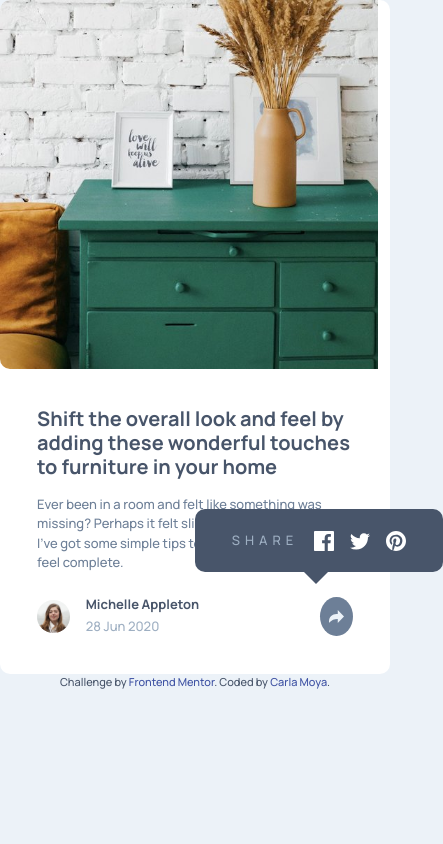
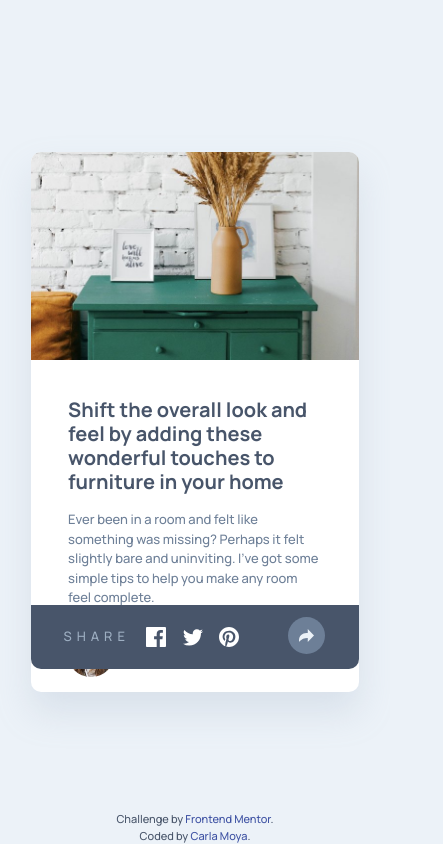
Before and after one commit to carlaamt/article-preview-component-master, a plain HTML site: page index.html in a window 390 px wide. Both pictures are taken after a click on the element 336 px from the left and 616 px from the top of the page. Shown: the whole page, 443 px wide, since content can reach past the window. Drawn offline with nearby package versions, Linux system fonts and the light colour scheme.

Commit message:
practice

```diff
--- a/assets/css/style.css
+++ b/assets/css/style.css
@@ -5,11 +5,15 @@
     --light-grayish-blue: #ecf2f8;
 }
 body{
+    height: 100vh;
     box-sizing: border-box;
     background-color: var(--light-grayish-blue);
     font-family: 'Manrope', sans-serif;
     font-size: 13px;
     color: var(--very-dark-grayish-blue);
+    display: flex;
+    flex-direction: column;
+    justify-content: center;
 }
 h1{
     font-size: 20px;
@@ -30,6 +34,7 @@ a{
     max-width: 731px;
     background-color: white;
     border-radius: 10px;
+    box-shadow: 0px 20px 35px #9eafc240;
 }
 .container-img{
     width: 100%;
@@ -55,12 +60,13 @@ a{
 }
 .share-icon{
     background-color: var(--light-grayish-blue);
-    padding: 13px 0px;
+    padding: 10px 0;
     border-radius: 50%;
     cursor: pointer;
     display: flex;
     justify-content: center;
     transition: all .3s ease-in-out;
+    width: 50%;
 }
 .container-share-section{
     position: relative;
@@ -72,7 +78,7 @@ a{
     opacity: 0;
     position: absolute;
     bottom: 0;
-    right: -275%;
+    right: -125%;
     display: flex;
     justify-content: space-between;
     align-items: center;
@@ -80,7 +86,7 @@ a{
     padding: 21px 37px;
     border-radius: 10px;
     width: 248px;
-    transition: all .3s ease-in-out;
+    transition: all .5s ease-in-out;
     z-index: -1;
 }
 .social-media::after{
@@ -103,6 +109,9 @@ a{
 .attribution{
     font-size: 11px;
     text-align: center;
+    position: absolute;
+    width: 100%;
+    bottom: 0;
 }
 .attribution a{
     color: hsl(228, 45%, 44%);
@@ -118,3 +127,40 @@ a{
     opacity: 1!important;
     z-index: unset;
 }
+.social-media-opacity svg path:hover{
+    fill: var(--grayish-blue);
+    transition: all .2s ease-in-out;
+}
+
+@media (max-width: 991px){
+    .box{
+        max-width: 328px;
+    }
+    .container-img{
+        height: 13rem;
+        border-radius: 10px 10px 0 0;
+    }
+    .container-img img{
+        width: 100%;
+        height: 122%;
+    }
+    .container-info {
+        padding: 38px 25px 15px;
+    }
+    .share-icon{
+        position: absolute;
+        width: 80%;
+        padding: 12px 0;
+        top: -37px;
+    }
+    .social-media{
+        bottom: -15px;
+        right: -55%;
+        padding: 22px 120px 22px 32px;
+        border-radius: 0 0 10px 10px;
+        width: 328px;
+    }
+    .social-media::after{
+        display: none;
+    }
+}
--- a/index.html
+++ b/index.html
@@ -12,14 +12,15 @@
   <title>Frontend Mentor | Article preview component</title>
 </head>
 <body>
+  <main>
     <div class="box container-fluid">
       <div class="row">
-      <div class="col-sm-12 col-lg-5 ps-0">
+        <div class="col-12 col-lg-5 px-0">
           <figure class="container-img mb-0">
-          <img src="images/drawers.jpg" alt='imagen de un mueble ver que tiene encima unaa botella de decoración la cual contiene tigro adentro, también hay cuadro que dice "love will keep us alive"'>
+            <img src="images/drawers.jpg" alt='imagen de un mueble ver que tiene encima una botella de decoración la cual contiene tigro adentro, también hay cuadro que dice "love will keep us alive"'>
           </figure>
         </div>
-      <div class="col-sm-12 col-lg-7">
+        <div class="col-12 col-lg-7">
           <div class="container-info">
             <h1 class="mb-0">Shift the overall look and feel by adding these wonderful
             touches to furniture in your home</h1>
@@ -27,16 +28,16 @@
             it felt slightly bare and uninviting. I’ve got some simple tips
             to help you make any room feel complete.</p>
             <div class="info-client row d-flex align-items-center">
-            <div class="col-2">
+              <div class="col-3 col-lg-2">
                 <figure class="container-img-client mb-0">
                   <img src="images/avatar-michelle.jpg" alt="imagen de una mujer sonriendo">
                 </figure>
               </div>
-            <div class="col-8 ps-1">
+              <div class="col-7 col-lg-8 ps-1">
                 <h2 class="mb-1">Michelle Appleton</h2>
                 <p>28 Jun 2020</p>
               </div>
-            <div class="col-2">
+              <div class="col-2 col-lg-2 px-0">
                 <div class="container-share-section">
                   <div id="social-media" class="social-media">
                     <p>Share</p>
@@ -65,10 +66,11 @@
         </div>
       </div>
     </div>
-  <div class="attribution">
-    Challenge by <a href="https://www.frontendmentor.io?ref=challenge" target="_blank">Frontend Mentor</a>.
-    Coded by <a href="#">Carla Moya</a>.
-  </div>
+  </main>
+  <footer class="attribution">
+    <p>Challenge by <a href="https://www.frontendmentor.io?ref=challenge" target="_blank">Frontend Mentor</a>.</p>
+    <p>Coded by <a href="#">Carla Moya</a>.</p>
+  </footer>
   <script src="https://cdn.jsdelivr.net/npm/bootstrap@5.2.3/dist/js/bootstrap.bundle.min.js" integrity="sha384-kenU1KFdBIe4zVF0s0G1M5b4hcpxyD9F7jL+jjXkk+Q2h455rYXK/7HAuoJl+0I4" crossorigin="anonymous"></script>
   <script src="assets/js/script.js"></script>
 </body>
```
Lines whose indentation alone changed are shown as unchanged.
